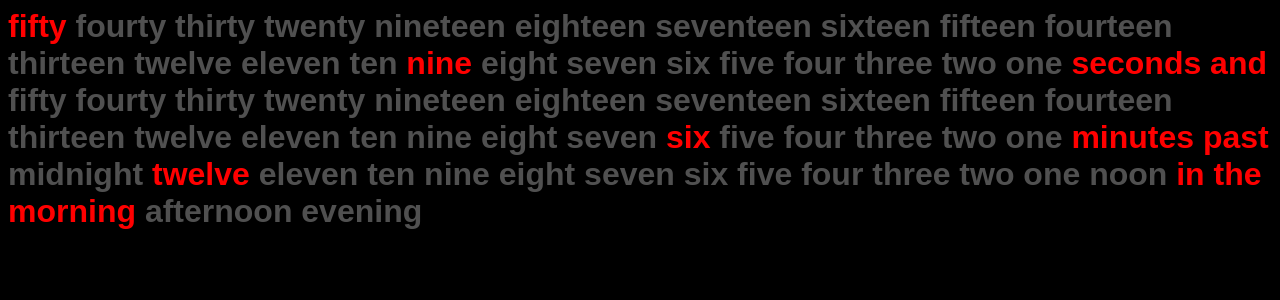
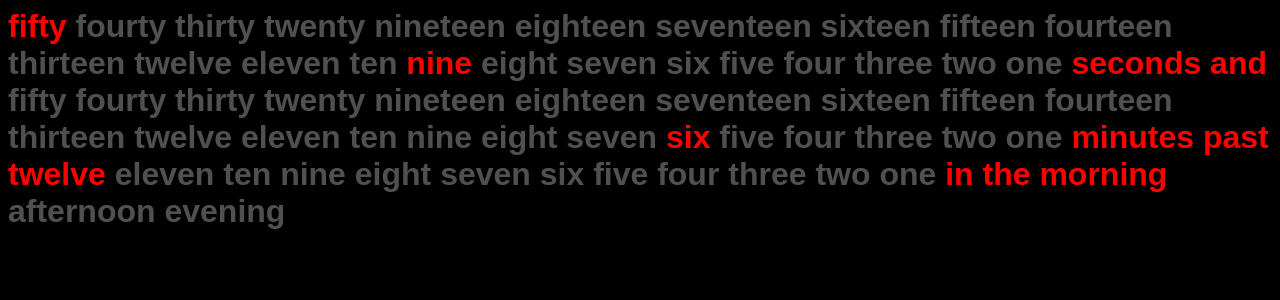
Before and after one commit to dustinmoorman/chronograph, a PHP site: page / in a window 1280 px wide. Shown: the top 300 px of the page. Run offline with PHP 8.4, Linux system fonts and the light colour scheme; some libraries are stand-ins or nearby versions.

Commit message:
Removed 'midnight' and 'noon' until I implement special expressions of time.

```diff
--- a/index.php
+++ b/index.php
@@ -89,9 +89,7 @@
             <span id="min">minute</span><span id="min_s">s</span>
             <span id="min_plus">past</span>
             <p id="h_container" style="display: inline;">
-                <span id="midn">midnight</span>
                 <?php echo $Hours->getTextOutput(); ?>
-                <span id="noon">noon</span>
             </p>
             <span id='ar' class="always_r">in the</span>
             <p id="meridien_container" style="display:inline;">
```
